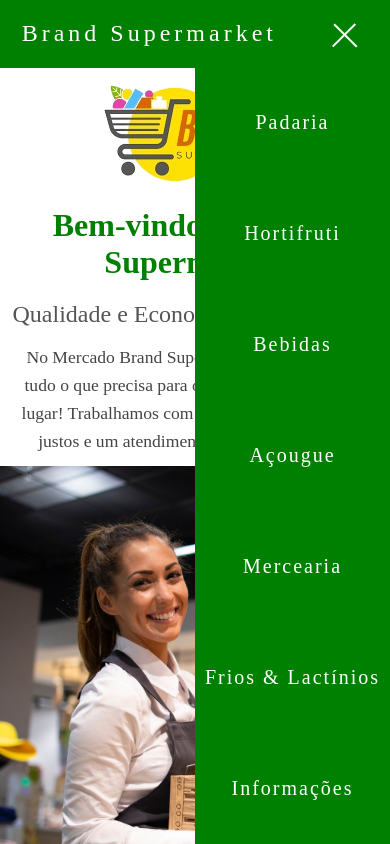
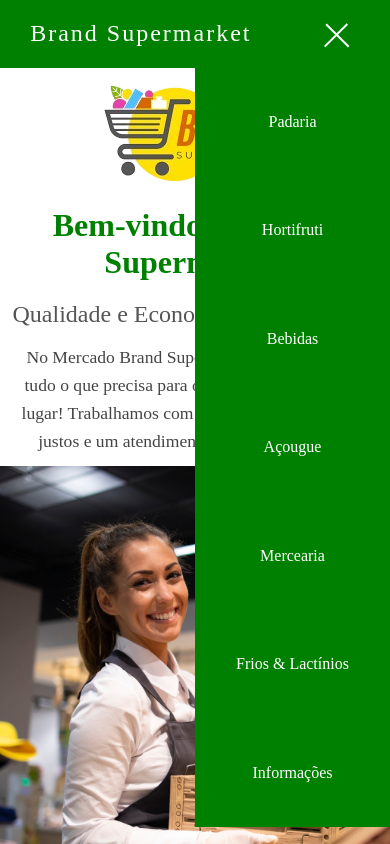
Before and after one commit to Gabriel-Lippi-Costa/Site-Modelo-para-Mercado, a plain HTML site: page index.html in a window 390 px wide. Both pictures are taken after a click on the element 344 px from the left and 33 px from the top of the page. Shown: the top 844 px of the page. Drawn offline with nearby package versions, Linux system fonts and the light colour scheme.

Commit message:
Update style.css

```diff
--- a/style.css
+++ b/style.css
@@ -22,7 +22,7 @@ header {
 header .logo {
     font-family: "Merienda", serif;
     font-size: 24px;
-    letter-spacing: 4px;
+    letter-spacing: 2px;
 }
 
 header a {
@@ -51,8 +51,7 @@ header  .nav-list {
 
 header .nav-list li {
     font-family: "Merienda", serif;
-    font-size: 20px;
-    letter-spacing: 2px;
+    font-size: 16px;
     margin-left: 32px;
 }
 
@@ -635,7 +634,7 @@ header .nav-list {
     top: 8vh;
     right: 0;
     width: 50vw;
-    height: 92vh;
+    height: 90vh;
     background: green;
     flex-direction: column;
     align-items: center;
```
